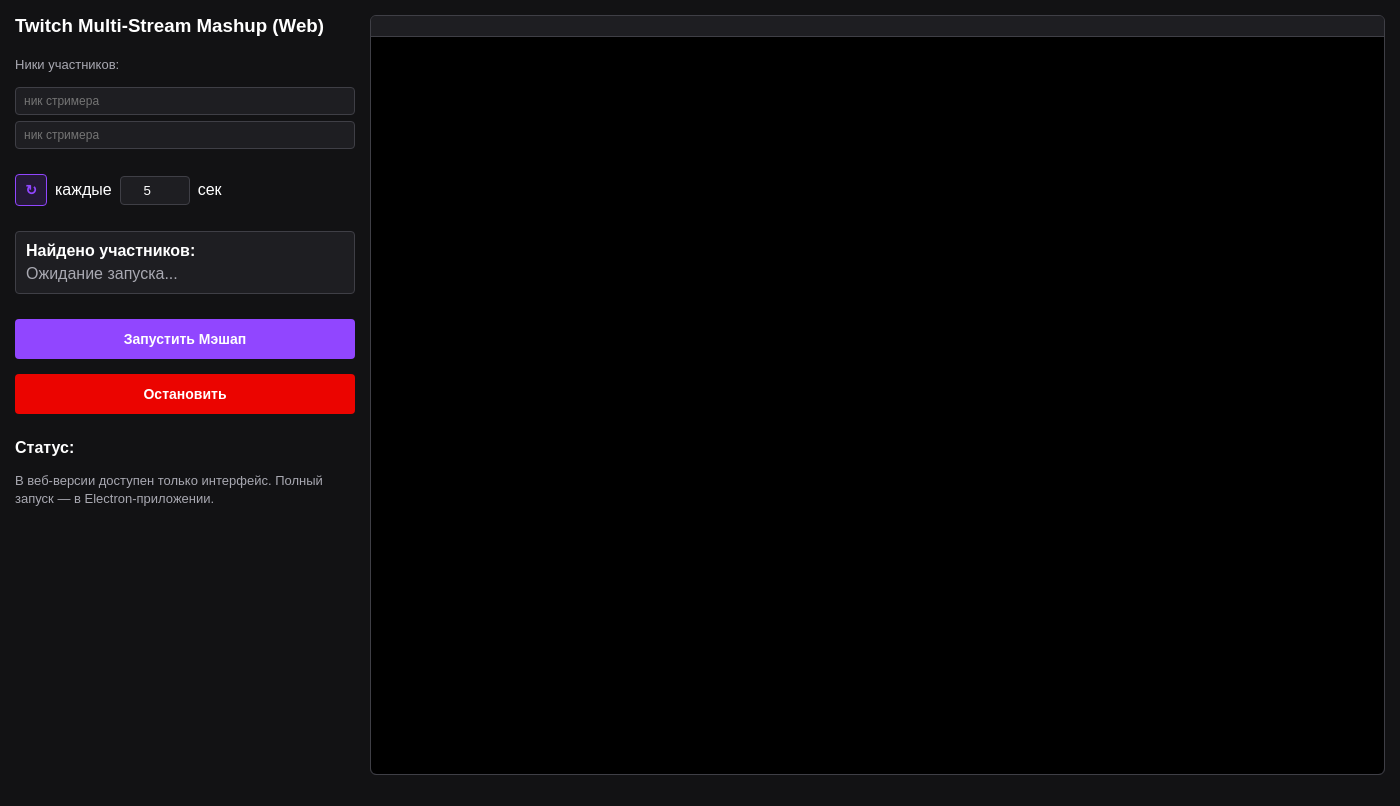
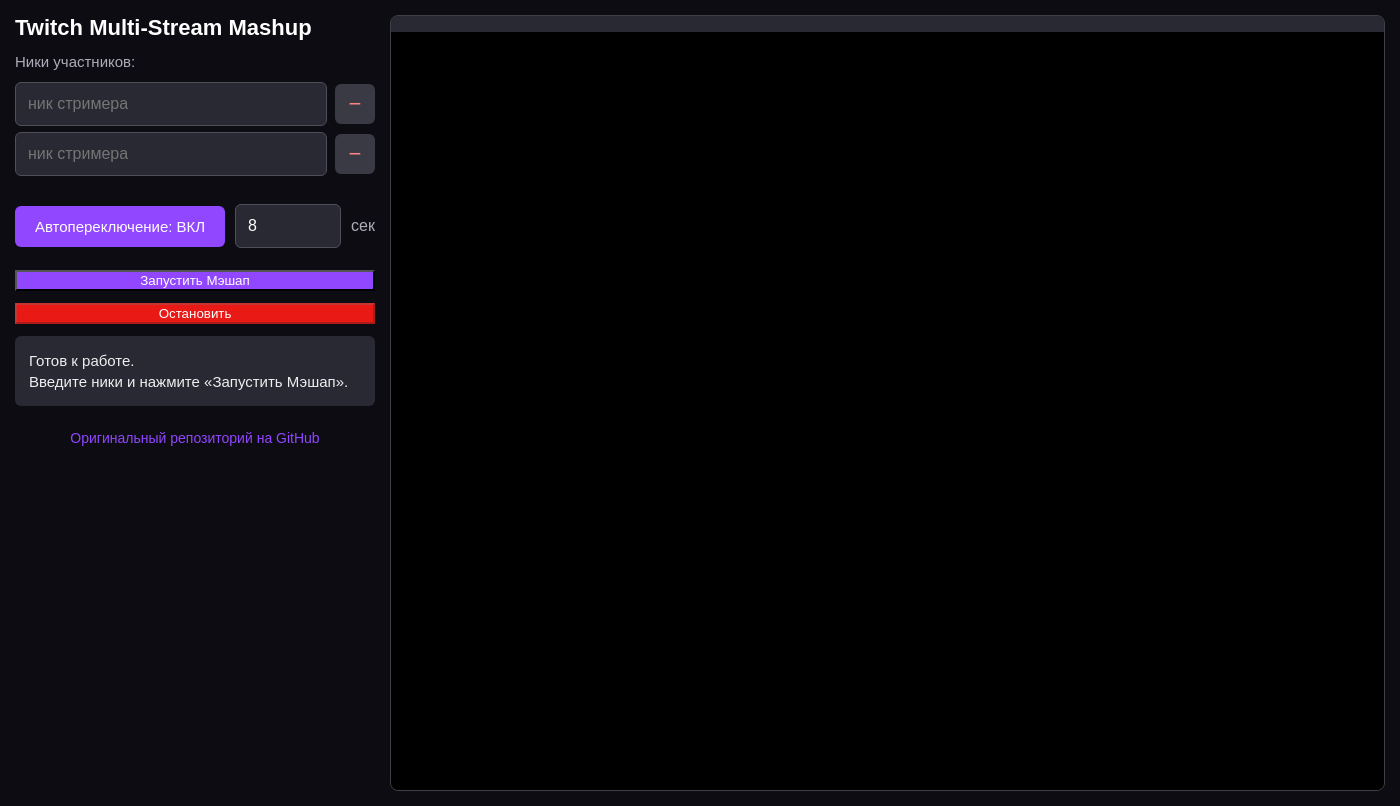
Before and after one commit to 4-EyedGuy/TwitchMashupGUI, an Electron app: page index.html in a window 1400 px wide. Both pictures are taken after a click on the button "Запустить Мэшап". Drawn offline with nearby package versions, Linux system fonts and the light colour scheme.

Commit message:
web version overhaul

```diff
--- a/index.html
+++ b/index.html
@@ -4,155 +4,204 @@
     <meta charset="UTF-8">
     <title>Twitch Multi-Stream Mashup (Web)</title>
     <style>
-        body { margin: 0; padding: 15px; font-family: sans-serif; background: #121214; color: white; display: flex; height: 95vh; gap: 15px; overflow: hidden; }
-        .panel { width: 340px; display: flex; flex-direction: column; gap: 15px; overflow-y: auto; }
-        .chat-container { flex: 1; display: flex; flex-direction: column; overflow: hidden; min-width: 0; background: #1e1e22; border-radius: 6px; border: 1px solid #3f3f46; }
-        h3 { margin: 0 0 5px 0; color: #fff; word-break: break-word; }
-        button { padding: 12px; border: none; border-radius: 4px; font-weight: bold; cursor: pointer; font-size: 14px; }
-        .streamers-container { display: flex; flex-direction: column; gap: 6px; }
-        .streamer-row { display: flex; align-items: flex-start; gap: 6px; }
-        .streamer-row .input-wrapper { flex: 1; min-width: 0; position: relative; }
+        body {
+            margin: 0; padding: 15px; font-family: Arial, sans-serif;
+            background: #0e0c13; color: #efeff1;
+            display: flex; height: 97vh; gap: 15px; overflow: hidden;
+        }
+        .panel {
+            width: 360px; display: flex; flex-direction: column; gap: 12px;
+            overflow-y: auto;
+        }
+        .main-area {
+            flex: 1; display: flex; flex-direction: column;
+            background: #1f1f23; border-radius: 8px; overflow: hidden;
+            border: 1px solid #3f3f46;
+        }
+        h3 { margin: 0; color: #fff; font-size: 22px; }
+        .streamer-row { display: flex; gap: 8px; align-items: center; margin-bottom: 6px; }
         .streamer-input {
-            width: 100%;
-            box-sizing: border-box;
-            padding: 6px 8px;
-            border: 1px solid #3f3f46;
-            background: #1e1e22;
-            color: white;
-            border-radius: 4px;
-            font-size: 12px;
+            flex: 1; padding: 12px; background: #292933; border: 1px solid #4f4f5a;
+            color: white; border-radius: 6px; font-size: 16px;
         }
-        .row-action-btn {
-            flex-shrink: 0;
-            width: 28px;
-            height: 28px;
-            padding: 0;
-            border: 1px solid #3f3f46;
-            border-radius: 4px;
-            background: #2a2a2e;
-            color: #e4e4e7;
-            font-size: 18px;
-            line-height: 1;
-            cursor: pointer;
-            font-weight: normal;
+        .row-btn {
+            width: 40px; height: 40px; border: none; border-radius: 6px;
+            font-size: 22px; cursor: pointer;
         }
-        .row-action-btn:hover { background: #3f3f46; }
-        .row-action-btn.add-btn { color: #9146ff; border-color: #9146ff; }
-        .row-action-btn.add-btn:hover { background: rgba(145,70,255,0.15); }
-        .row-action-btn.remove-btn:hover { color: #ef4444; border-color: #ef4444; background: rgba(239,68,68,0.15); }
-        .row-action-btn.invisible { visibility: hidden; pointer-events: none; }
-        .auto-switch-row { display: flex; align-items: center; gap: 8px; margin-top: 10px; }
-        .auto-switch-btn {
-            flex-shrink: 0; width: 32px; height: 32px; padding: 0;
-            border: 1px solid #3f3f46; border-radius: 4px; background: #2a2a2e;
-            color: #71717a; cursor: pointer; display: flex; align-items: center; justify-content: center;
+        .add-btn { background: #9146ff; color: white; }
+        .remove-btn { background: #3a3a44; color: #ff8282; }
+
+        button#mainBtn {
+            padding: 16px; font-size: 18px; font-weight: bold;
+            border-radius: 8px; cursor: pointer; margin-top: 5px;
         }
-        .auto-switch-btn.active { color: #9146ff; border-color: #9146ff; background: rgba(145,70,255,0.15); }
-        .switch-interval-input { width: 52px; padding: 6px 8px; background: #1e1e22; color: white; border: 1px solid #3f3f46; border-radius: 4px; text-align: center; }
-        .recent-dropdown {
-            display: none; position: absolute; top: 100%; left: 0; right: 0; margin-top: 4px;
-            background: #1e1e22; border: 1px solid #3f3f46; border-radius: 4px;
-            max-height: 200px; overflow-y: auto; z-index: 100; box-shadow: 0 4px 12px rgba(0,0,0,0.4);
+        #startBtn { background: #9146ff; color: white; }
+        #stopBtn { background: #e91916; color: white; }
+
+        .status {
+            background: #292933; padding: 14px; border-radius: 6px;
+            font-size: 15px; line-height: 1.4;
         }
-        .recent-dropdown.open { display: block; }
-        .recent-item { padding: 8px 10px; cursor: pointer; border-bottom: 1px solid #2a2a2e; }
-        .recent-item:hover { background: #2a2a2e; }
-        #startBtn { background: #9146ff; color: white; }
-        #stopBtn { background: #eb0400; color: white; }
-        #status { color: #a9a9b2; font-size: 13px; line-height: 1.4; }
-        #playerContainer { flex: 1; position: relative; background: #000; border-radius: 0 0 6px 6px; }
-        #videoContainer { position: relative; width: 100%; height: 100%; }
-        .video-wrapper { width: 100%; height: 100%; position: absolute; inset: 0; }
-        video { width: 100%; height: 100%; object-fit: contain; }
+        #player { flex: 1; position: relative; background: #000; }
+        iframe { width: 100%; height: 100%; border: none; }
+        .tabs {
+            display: flex; background: #292933; padding: 8px;
+            gap: 6px; flex-wrap: wrap;
+        }
+        .tab {
+            padding: 10px 16px; background: #3a3a44; border: none;
+            color: #efeff1; border-radius: 6px; cursor: pointer;
+            font-size: 15px; font-weight: 500;
+        }
+        .tab.active { background: #9146ff; }
+        .repo-link { text-align: center; margin-top: 12px; font-size: 14px; }
+        .repo-link a { color: #9146ff; text-decoration: none; }
     </style>
 </head>
 <body>
 
 <div class="panel">
-        <h3>Twitch Multi-Stream Mashup (Web)</h3>
+    <h3>Twitch Multi-Stream Mashup</h3>
 
-        <label style="color: #a9a9b2; font-size: 13px;">Ники участников:</label>
-        <div class="streamers-container" id="streamersContainer"></div>
+    <label style="color:#adadb8; font-size:15px;">Ники участников:</label>
+    <div id="streamersContainer"></div>
 
-        <div class="auto-switch-row">
-            <button type="button" id="autoSwitchBtn" class="auto-switch-btn active">↻</button>
-            <span class="auto-switch-label">каждые</span>
-            <input type="number" id="switchInterval" class="switch-interval-input" value="5">
-            <span class="auto-switch-label">сек</span>
+    <div style="display:flex; align-items:center; gap:10px; margin:10px 0;">
+        <button id="autoSwitchBtn" style="flex:1; padding:12px; font-size:15px; background:#9146ff; color:white; border:none; border-radius:6px;">
+            Автопереключение: ВКЛ
+        </button>
+        <input type="number" id="interval" value="8" style="width:80px; padding:12px; background:#292933; border:1px solid #4f4f5a; color:white; border-radius:6px; font-size:16px;">
+        <span style="color:#adadb8; white-space:nowrap;">сек</span>
     </div>
 
-        <div style="margin-top: 10px; padding: 10px; background: #1e1e22; border-radius: 4px; border: 1px solid #3f3f46;">
-            <strong>Найдено участников:</strong>
-            <div id="streamersList" style="margin-top: 5px; color: #a9a9b2;">Ожидание запуска...</div>
-        </div>
+    <button id="startBtn" class="mainBtn">Запустить Мэшап</button>
+    <button id="stopBtn" class="mainBtn" disabled>Остановить</button>
 
-        <button id="startBtn" style="margin-top: 10px;">Запустить Мэшап</button>
-        <button id="stopBtn" disabled>Остановить</button>
+    <div class="status" id="status">Готов к работе.<br>Введите ники и нажмите «Запустить Мэшап».</div>
 
-        <div style="margin-top: 10px;"><strong>Статус:</strong></div>
-        <div id="status">В веб-версии доступен только интерфейс. Полный запуск — в Electron-приложении.</div>
-    </div>
-
-    <div class="chat-container">
-        <div id="streamerTabs" style="display: flex; gap: 8px; padding: 10px; background: #1e1e22; border-bottom: 1px solid #3f3f46;"></div>
-        <div id="playerContainer">
-            <div id="videoContainer"></div>
+    <div class="repo-link">
+        <a href="https://github.com/4-EyedGuy/TwitchMashupGUI" target="_blank">Оригинальный репозиторий на GitHub</a>
     </div>
 </div>
 
-    <script src="https://cdn.jsdelivr.net/npm/hls.js@latest"></script>
+<div class="main-area">
+    <div class="tabs" id="tabs"></div>
+    <div id="player"></div>
+</div>
+
 <script>
-        const ipcRenderer = { send: () => {}, on: () => {} };
-
-        const streamersContainer = document.getElementById('streamersContainer');
+    const container = document.getElementById('streamersContainer');
     const startBtn = document.getElementById('startBtn');
     const stopBtn = document.getElementById('stopBtn');
     const status = document.getElementById('status');
-        const streamersList = document.getElementById('streamersList');
+    const player = document.getElementById('player');
+    const tabs = document.getElementById('tabs');
+    const autoBtn = document.getElementById('autoSwitchBtn');
+    const intervalInput = document.getElementById('interval');
 
-        let activeDropdown = null;
+    let streamers = [];
+    let currentIndex = 0;
+    let autoInterval = null;
+    let autoEnabled = true;
 
-        function createStreamerRow(value = '') {
+    function createRow(value = '') {
         const row = document.createElement('div');
         row.className = 'streamer-row';
-
-            const wrapper = document.createElement('div');
-            wrapper.className = 'input-wrapper';
-
-            const input = document.createElement('input');
-            input.type = 'text';
-            input.className = 'streamer-input';
-            input.placeholder = 'ник стримера';
-            input.value = value;
-
-            wrapper.appendChild(input);
-            row.appendChild(wrapper);
-            streamersContainer.appendChild(row);
-            return row;
+        row.innerHTML = `
+            <input type="text" class="streamer-input" value="${value}" placeholder="ник стримера">
+            <button class="row-btn remove-btn">−</button>
+        `;
+        row.querySelector('.remove-btn').onclick = () => {
+            if (container.children.length > 2) row.remove();
+        };
+        container.appendChild(row);
     }
 
-        function initStreamerRows() {
-            streamersContainer.innerHTML = '';
-            createStreamerRow();
-            createStreamerRow();
+    function initRows() {
+        container.innerHTML = '';
+        createRow();
+        createRow();
     }
 
-        initStreamerRows();
+    function getStreamers() {
+        return Array.from(container.querySelectorAll('.streamer-input'))
+                    .map(i => i.value.trim().toLowerCase())
+                    .filter(Boolean);
+    }
 
-        startBtn.addEventListener('click', () => {
-            const values = Array.from(streamersContainer.querySelectorAll('.streamer-input'))
-                               .map(i => i.value.trim())
-                               .filter(Boolean);
-            if (values.length < 2) {
-                alert('Введите минимум 2 ника!');
+    function startMashup() {
+        streamers = getStreamers();
+        if (streamers.length < 2) {
+            alert('Введите минимум 2 ника стримеров!');
             return;
         }
-            streamersList.innerHTML = values.map(v => `• ${v}`).join('<br>');
-            status.textContent = '✅ Стримеры добавлены (веб-версия)';
-            alert('В веб-версии полноценный мэшап не работает.\nИспользуйте Electron-версию для полной функциональности.');
+
+        status.innerHTML = `✅ Запущено ${streamers.length} стримеров<br>Переключение работает автоматически и вручную.`;
+        startBtn.disabled = true;
+        stopBtn.disabled = false;
+
+        tabs.innerHTML = '';
+        streamers.forEach((name, i) => {
+            const tab = document.createElement('button');
+            tab.className = 'tab';
+            tab.textContent = name.toUpperCase();
+            tab.onclick = () => switchTo(i);
+            tabs.appendChild(tab);
         });
 
-        console.log('✅ Web версия загружена');
+        switchTo(0);
+        startAutoSwitch();
+    }
+
+    function switchTo(index) {
+        currentIndex = index;
+        const name = streamers[index];
+
+        player.innerHTML = `
+            <iframe
+                src="https://player.twitch.tv/?channel=${name}&parent=4-eyedguy.github.io&autoplay=true&muted=false&volume=0.8"
+                allowfullscreen>
+            </iframe>
+        `;
+
+        document.querySelectorAll('.tab').forEach((tab, i) => {
+            tab.classList.toggle('active', i === index);
+        });
+    }
+
+    function startAutoSwitch() {
+        clearInterval(autoInterval);
+        if (!autoEnabled || streamers.length < 2) return;
+
+        const sec = parseInt(intervalInput.value) || 8;
+        autoInterval = setInterval(() => {
+            let next = (currentIndex + 1) % streamers.length;
+            switchTo(next);
+        }, sec * 1000);
+    }
+
+    startBtn.onclick = startMashup;
+    stopBtn.onclick = () => {
+        clearInterval(autoInterval);
+        player.innerHTML = '<div style="color:#adadb8; text-align:center; padding:80px 20px; font-size:18px;">Мэшап остановлен</div>';
+        startBtn.disabled = false;
+        stopBtn.disabled = true;
+        status.textContent = 'Мэшап остановлен.';
+    };
+
+    autoBtn.onclick = () => {
+        autoEnabled = !autoEnabled;
+        autoBtn.textContent = autoEnabled ? 'Автопереключение: ВКЛ' : 'Автопереключение: ВЫКЛ';
+        autoBtn.style.background = autoEnabled ? '#9146ff' : '#3a3a44';
+        if (autoEnabled) startAutoSwitch();
+        else clearInterval(autoInterval);
+    };
+
+    intervalInput.onchange = () => {
+        if (autoEnabled) startAutoSwitch();
+    };
+
+    initRows();
 </script>
 </body>
 </html>
```
Also changed, not shown: README.md (added). Lines whose indentation alone changed are shown as unchanged.
